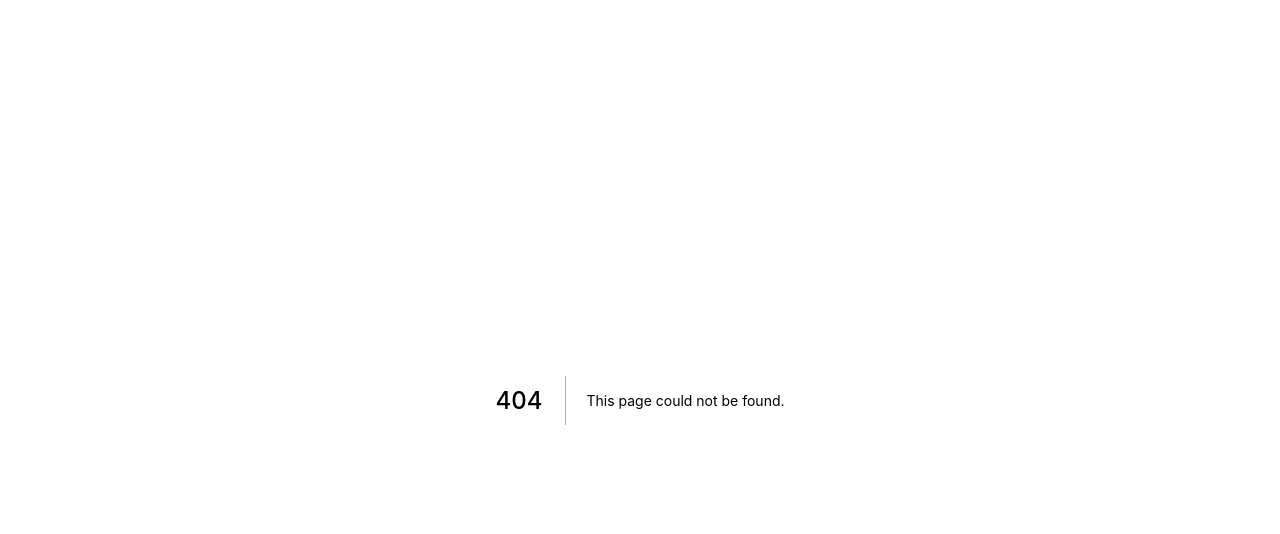
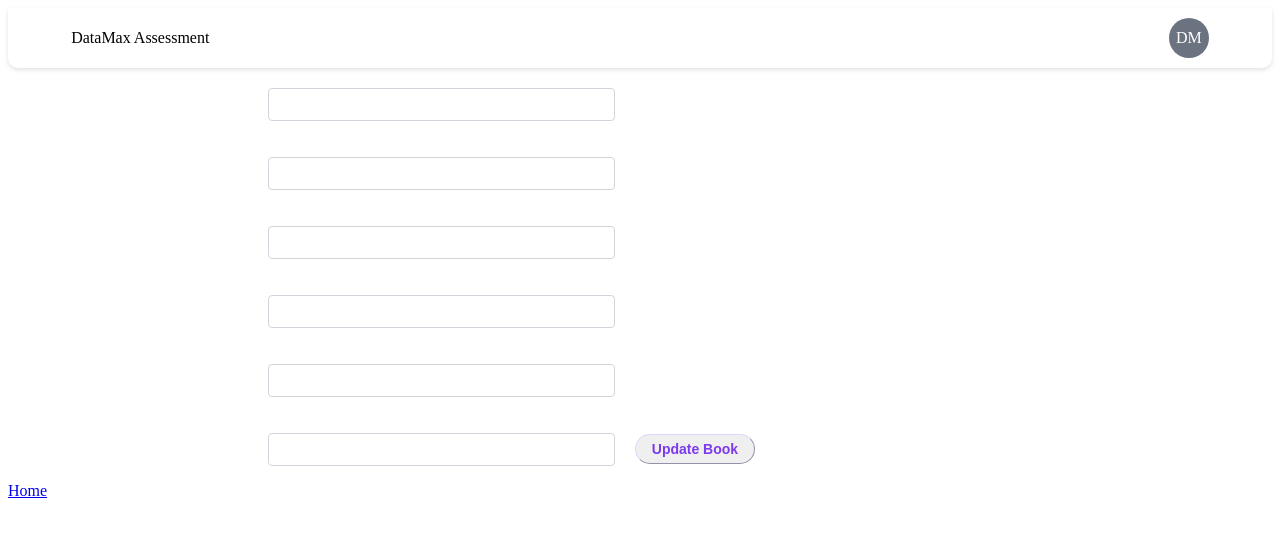
Before and after one commit to temmyscope/datamax-ui, a Next.js app: page /book in a window 1280 px wide. Before the commit this address had no page. Shown: the top 534 px of the page. Built offline with nearby package versions, Linux system fonts and the light colour scheme; no server answers.

Commit message:
Fix issues

```diff
--- a/components/NavBar.jsx
+++ b/components/NavBar.jsx
@@ -5,7 +5,7 @@ const NavBar = ({}) => {
     return(
       <header className="nav-bar">
         <div style={{ marginLeft:'5%' }}>
-          Logo
+          DataMax Assessment
         </div>
 
         <div style={{ marginRight:'5%' }}>
--- /dev/null
+++ b/pages/book.jsx
@@ -0,0 +1,82 @@
+import React, { useEffect, useState } from "react";
+import LeftSideBar from "../components/LeftSideBar";
+import NavBar from "../components/NavBar";
+import SeoHead from "../components/SeoHead";
+import Main from "../components/Main";
+import AdBar from "../components/AdBar";
+import BottomBar from "../components/BottomBar";
+import { Api } from "./api/book";
+import { useRouter } from 'next/router'
+
+const book = () => {
+
+  const router = useRouter()
+  const { name } = router.query;
+  const [states, setStates] = useState({
+    name: name, isbn: '', publisher: '', release_date: '', number_of_pages: '',
+    authors: [], country: ''
+  });
+
+  const update = () => {
+
+  }
+
+  useEffect(async()=>{
+    const book = await Api.get(`external-books?name=${name}`);
+    setStates({ ...book.data[0] });
+  }, [name]);
+
+  return (
+    <React.Fragment>
+
+      <SeoHead siteTitle="Welcome" description="" />
+
+      <NavBar />
+
+      <main className="main">
+
+        <LeftSideBar />
+
+        <Main>
+            <div className="flex justify-center items-center flex-col shadow w-full m-5">
+            <input
+                className="input" value={states.name} type="text"
+              onChange={(e) => setStates({...states, name: e.target.value})}
+            />
+            <input
+                className="input" value={states.isbn} type="text"
+              onChange={(e) => setStates({...states, isbn: e.target.value})}
+            />
+            <input
+                className="input" value={states.number_of_pages} type="text"
+              onChange={(e) => setStates({...states, number_of_pages: e.target.value})}
+            />
+            <input
+                className="input" value={states.publisher} type="text"
+              onChange={(e) => setStates({...states, publisher: e.target.value})}
+            />
+            <input
+                className="input" value={states.country} type="text"
+              onChange={(e) => setStates({...states, country: e.target.value})}
+            />
+            <input
+                className="input" value={states.release_date} type="text"
+              onChange={(e) => setStates({...states, release_date: e.target.value})}
+            />
+            <button className="update-button m-5" onClick={() => update()}>
+                Update Book
+            </button>
+            </div>
+        </Main>
+
+        <AdBar />
+
+      </main>
+
+      <BottomBar />
+
+    </React.Fragment>
+  );
+}
+
+export default book;
--- a/pages/book/[id].jsx
+++ /dev/null
@@ -1,59 +0,0 @@
-import React, { useEffect, useState } from "react";
-import LeftSideBar from "../../components/LeftSideBar";
-import NavBar from "../../components/NavBar";
-import SeoHead from "../../components/SeoHead";
-import Main from "../../components/Main";
-import AdBar from "../../components/AdBar";
-import BottomBar from "../../components/BottomBar";
-import { Api } from "../api/book";
-import { useRouter } from 'next/router'
-
-const book = () => {
-
-  const [states, setStates] = useState({book: [] });
-  const router = useRouter()
-  const { id } = router.query;
-
-  const update = () => {
-
-  }
-
-  useEffect(async()=>{
-    const book = await Api.get(`v1/books/${id}`);
-    setStates({ book: book.data });
-  }, []);
-
-  return (
-    <React.Fragment>
-
-      <SeoHead siteTitle="Welcome" description="" />
-
-      <NavBar />
-
-      <main className="main">
-
-        <LeftSideBar />
-
-        <Main>
-          <div>
-            <input className="" value={states.search}
-              onChange={(e) => setStates({...states, search: e.target.value})}
-            />
-          </div>
-
-            <button className="button-update" onClick={() => update()}>
-                Update Book
-            </button>
-        </Main>
-
-        <AdBar />
-
-      </main>
-
-      <BottomBar />
-
-    </React.Fragment>
-  );
-}
-
-export default book;
--- a/pages/index.js
+++ b/pages/index.js
@@ -6,18 +6,22 @@ import Main from "../components/Main";
 import AdBar from "../components/AdBar";
 import BottomBar from "../components/BottomBar";
 import { Api } from "./api/book";
+import Link from "next/link";
 
 export default function Index() {
 
   const [books, setBooks] = useState([]);
+  const [exemptedIndex, setIndex] = useState([]);
+  const [loading, setLoading] = useState(false);
 
-  const remove = () => {
-
+  const remove = (index) => {
+    setLoading(true);
+    setIndex([...exemptedIndex, index]);
+    setLoading(false);
   }
 
   useEffect(async()=>{
     const books = await Api.get('external-books');
-    console.log(books);
     setBooks(books.data);
   }, []);
 
@@ -39,29 +43,35 @@ export default function Index() {
 
           <hr className="w-full bg-black m-4" />
 
-          <div className="flex justify-center flex- capitalize w-full font-bold">
+          <div className="flex justify-center flex-col items-center">
           {
             (books.length === 0) ?
             <p>No books are currently available</p>
             :
             books.map((book, index) => (
-              <div className="book-card">
-                <div className="text-center space-y-2 sm:text-center">
+              exemptedIndex.includes(index)?
+              <></> :
+              <div className="card-book m-2 w-2/3" key={index}>
                 <p className="text-lg text-black font-semibold">
                   {book.name}
                 </p>
                 <p className="text-gray-500 font-medium">
                   {book.authors.join(', ').trim()}
                 </p>
-                </div>
-                <button className="button-remove">
+                <div className="flex justify-evenly w-full">
+                  {(loading === false)?
+                  <button className="remove-button" onClick={(e) => remove(index)}>
                     Remove
                   </button>
-                <Link>
-                  <a href={`/book/{book.id}`} className="button-update">
+                  :
+                  <span>loading...</span>
+                  }
+                  <Link href={`/book?name=${book.name}`}>
+                    <a className="update-button">
                     Update
                     </a>
                   </Link>
+                </div>
               </div>
             ))
           }
--- a/styles/globals.css
+++ b/styles/globals.css
@@ -18,9 +18,9 @@
 }
 .nav-bar {
   height: 60px;
-  box-shadow: 0px 2px 4px rgba(97, 97, 97, 0.18), 0px 4px 8px rgba(97, 97, 97, 0.18);
+  box-shadow: 0px 2px 4px rgba(97, 97, 97, 0.18);
   border-radius: 0px 0px 10px 10px;
-  @apply flex justify-between items-center flex-row;
+  @apply flex justify-between items-center flex-row w-full;
 }
 .avatar {
   border-radius: 50%;
@@ -34,10 +34,13 @@
 .remove-button {
   @apply px-4 py-1 text-sm text-red-600 font-semibold rounded-full border
   border-purple-200 hover:text-white hover:bg-red-600 hover:border-transparent
-  focus:outline-none focus:ring-2 focus:ring-purple-600 focus:ring-offset-2;
+  focus:outline-none focus:ring-2 focus:ring-red-600 focus:ring-offset-2;
 }
 .card-book {
- @apply  py-8 px-8 max-w-sm mx-auto bg-white rounded-xl shadow-md space-y-2 sm:py-4
+ @apply flex flex-col py-8 px-8 max-w-sm mx-auto bg-white rounded-xl shadow-md space-y-2 sm:py-4
  sm:flex sm:items-center sm:space-y-0 sm:space-x-6;
 }
+.input {
+  @apply border-gray-300 mb-4 w-1/2 border-solid border rounded py-2 px-2 m-5;
+}
 @import './mobile.css';
```
Lines whose indentation alone changed are shown as unchanged.
